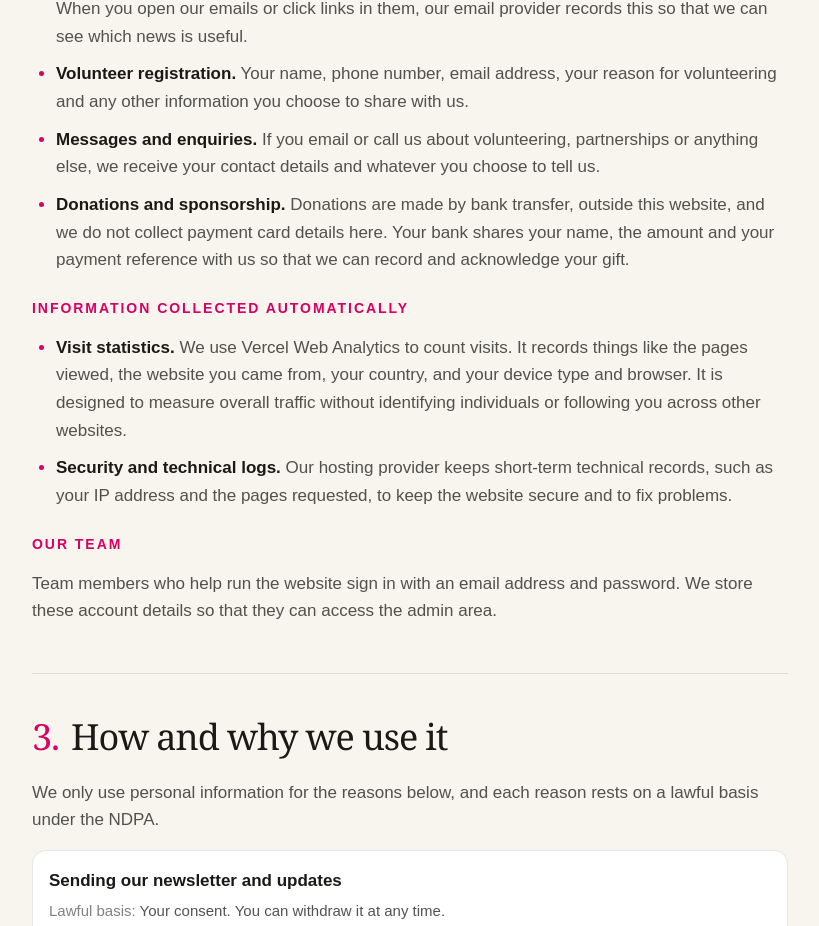
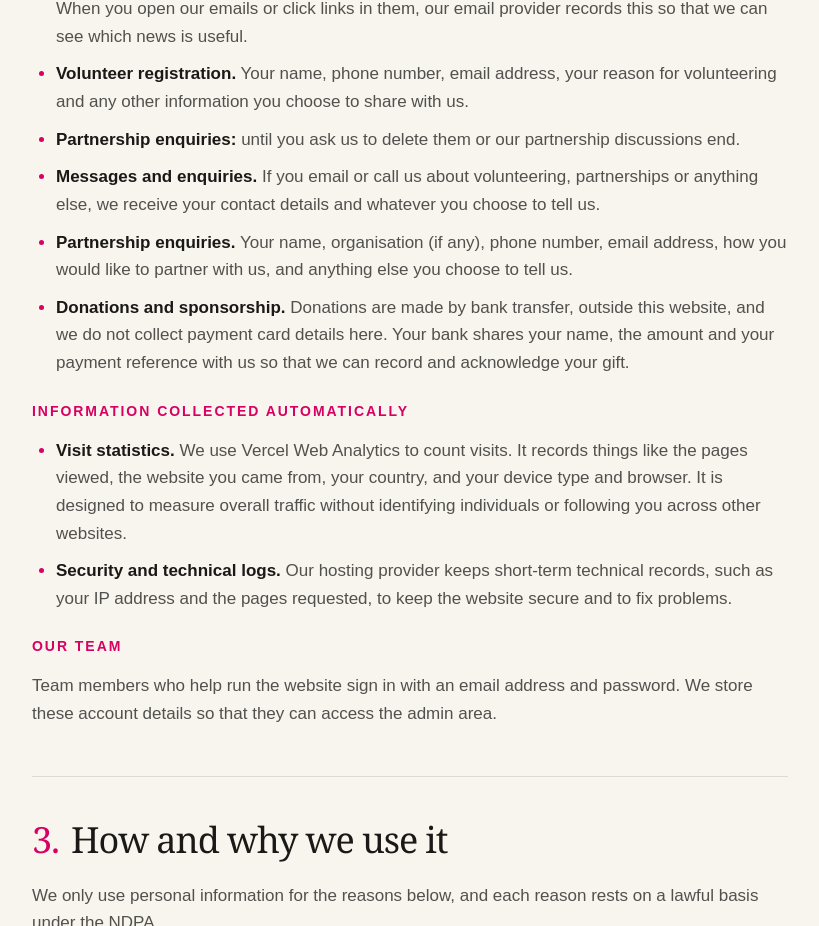
Before and after one commit to doefoundation/Doe, a Next.js app: page /privacy-policy in a window 1280 px wide. Shown: the part 1276-2202 px from the top of the page, without its empty margins (230-1049 px from the left). Built offline with nearby package versions, Linux system fonts and the light colour scheme; no server answers; the database is empty.

Commit message:
Update page.tsx

```diff
--- a/app/privacy-policy/page.tsx
+++ b/app/privacy-policy/page.tsx
@@ -96,7 +96,9 @@ export default function PrivacyPolicyRoute() {
             <Bullets>
               <li><Strong>Newsletter sign-up.</Strong> Your email address and a record that you agreed to receive our updates. When you open our emails or click links in them, our email provider records this so that we can see which news is useful.</li>
               <li><Strong>Volunteer registration.</Strong> Your name, phone number, email address, your reason for volunteering and any other information you choose to share with us.</li>
+              <li><Strong>Partnership enquiries:</Strong> until you ask us to delete them or our partnership discussions end.</li>
               <li><Strong>Messages and enquiries.</Strong> If you email or call us about volunteering, partnerships or anything else, we receive your contact details and whatever you choose to tell us.</li>
+              <li><Strong>Partnership enquiries.</Strong> Your name, organisation (if any), phone number, email address, how you would like to partner with us, and anything else you choose to tell us.</li>
               <li><Strong>Donations and sponsorship.</Strong> Donations are made by bank transfer, outside this website, and we do not collect payment card details here. Your bank shares your name, the amount and your payment reference with us so that we can record and acknowledge your gift.</li>
             </Bullets>
             <SubHeading>Information collected automatically</SubHeading>
```
